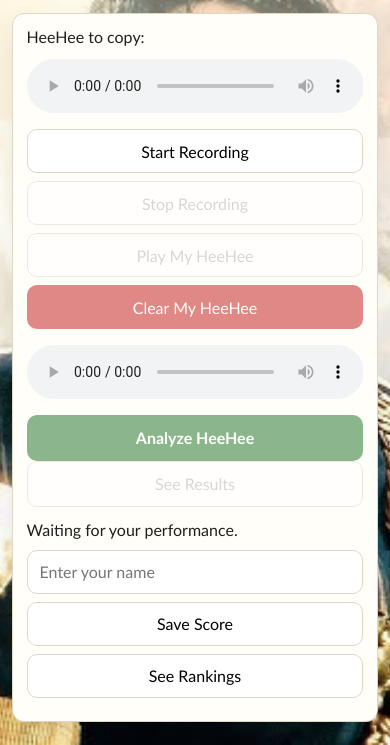
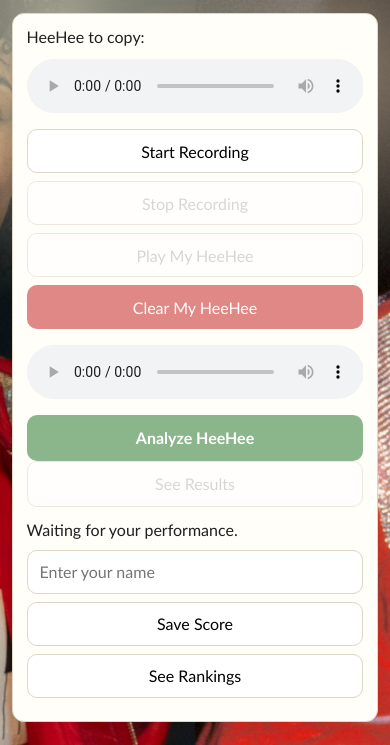
Before and after one commit to cadet-xero/MJ_App, a website: page index.html in a window 390 px wide. Shown: the part 99-844 px from the top of the page. Drawn offline with Linux system fonts and the light colour scheme; no server answers.

Commit message:
Updated background app

```diff
--- a/public/styles.css
+++ b/public/styles.css
@@ -19,7 +19,7 @@ body {
   background:
     radial-gradient(circle at 15% 15%, rgba(255,248,220,0.65) 0%, transparent 35%),
     radial-gradient(circle at 85% 20%, rgba(255,228,196,0.6) 0%, transparent 30%),
-    url("assets/MJ_aura.jpg") center/cover no-repeat;
+    url("assets/michael-jackson-1ccedfa.jpg") center/cover no-repeat;
   display: grid;
   place-items: center;
   padding: 1rem;
@@ -377,7 +377,7 @@ audio {
     background:
       radial-gradient(circle at 15% 15%, rgba(255,248,220,0.65) 0%, transparent 35%),
       radial-gradient(circle at 85% 20%, rgba(255,228,196,0.6) 0%, transparent 30%),
-      url("assets/MJ_aura.jpg") center/cover no-repeat;
+      url("assets/michael-jackson-1ccedfa.jpg") center/cover no-repeat;
   }
 
   .app {
--- a/styles.css
+++ b/styles.css
@@ -19,7 +19,7 @@ body {
   background:
     radial-gradient(circle at 15% 15%, rgba(255,248,220,0.65) 0%, transparent 35%),
     radial-gradient(circle at 85% 20%, rgba(255,228,196,0.6) 0%, transparent 30%),
-    url("assets/MJ_aura.jpg") center/cover no-repeat;
+    url("assets/michael-jackson-1ccedfa.jpg") center/cover no-repeat;
   display: grid;
   place-items: center;
   padding: 1rem;
@@ -377,7 +377,7 @@ audio {
     background:
       radial-gradient(circle at 15% 15%, rgba(255,248,220,0.65) 0%, transparent 35%),
       radial-gradient(circle at 85% 20%, rgba(255,228,196,0.6) 0%, transparent 30%),
-      url("assets/MJ_aura.jpg") center/cover no-repeat;
+      url("assets/michael-jackson-1ccedfa.jpg") center/cover no-repeat;
   }
 
   .app {
```
Also changed, not shown: assets/michael-jackson-1ccedfa.jpg (added), assets/michael_MIB.jpg (added), assets/mj_image_laydown.jpeg (added), public/assets/michael-jackson-1ccedfa.jpg (added), public/assets/michael_MIB.jpg (added), public/assets/mj_image_laydown.jpeg (added).
